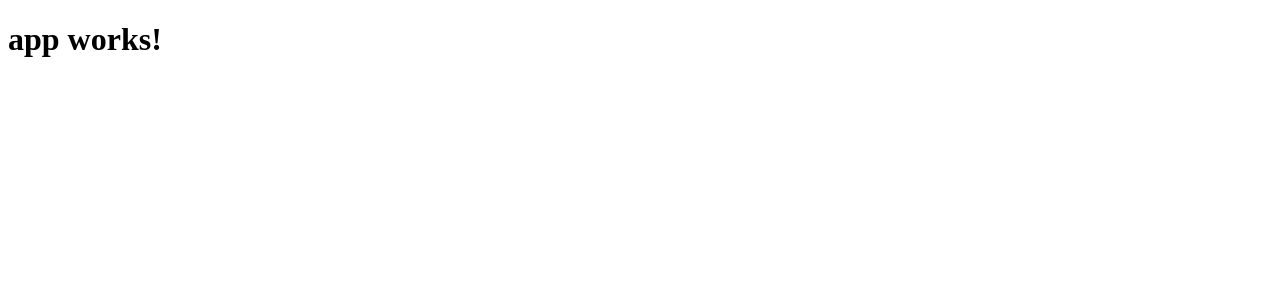
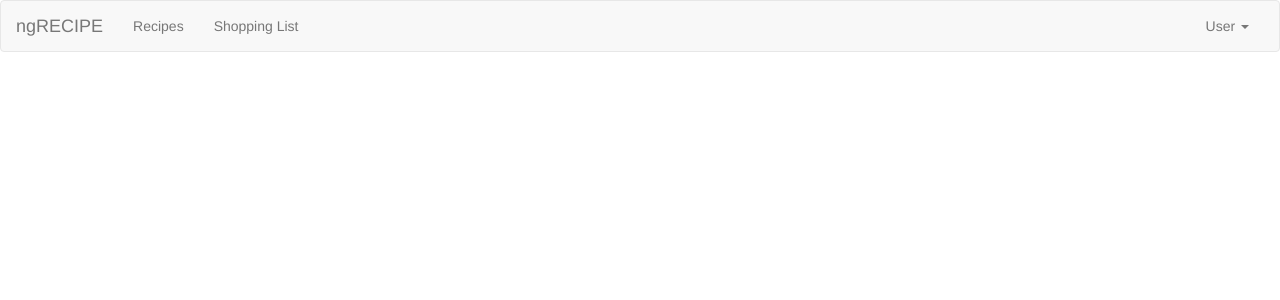
Before and after one commit to saibot777/ng-Recipe, an Angular app: page / in a window 1280 px wide. Shown: the top 300 px of the page. Built offline with nearby package versions, Linux system fonts and the light colour scheme.

Commit message:
initial commit, header component created

```diff
--- a/src/app/app.component.html
+++ b/src/app/app.component.html
@@ -1,3 +1 @@
-<h1>
-  {{title}}
-</h1>
+<rb-header></rb-header>
--- a/src/app/app.component.ts
+++ b/src/app/app.component.ts
@@ -1,10 +1,10 @@
 import { Component } from '@angular/core';
+import { HeaderComponent } from './header.component';
 
 @Component({
   selector: 'app-root',
-  templateUrl: './app.component.html',
-  styleUrls: ['./app.component.css']
+  templateUrl: './app.component.html'
 })
 export class AppComponent {
-  title = 'app works!';
+
 }
--- a/src/app/app.module.ts
+++ b/src/app/app.module.ts
@@ -4,10 +4,12 @@
 import { HttpModule } from '@angular/http';
 
 import { AppComponent } from './app.component';
+import { HeaderComponent } from './header.component';
 
 @NgModule({
   declarations: [
-    AppComponent
+    AppComponent,
+    HeaderComponent
   ],
   imports: [
     BrowserModule,
--- /dev/null
+++ b/src/app/header.component.html
@@ -0,0 +1,27 @@
+<nav class="navbar navbar-default">
+  <div class="container-fluid">
+    <!-- Brand and toggle get grouped for better mobile display -->
+    <div class="navbar-header">
+      <a class="navbar-brand" href="#">ngRECIPE</a>
+    </div>
+
+    <!-- Collect the nav links, forms, and other content for toggling -->
+    <div class="collapse navbar-collapse" id="bs-example-navbar-collapse-1">
+      <ul class="nav navbar-nav">
+        <li><a href="#">Recipes</a></li>
+        <li><a href="#">Shopping List</a></li>
+      </ul>
+      <ul class="nav navbar-nav navbar-right">
+        <li class="dropdown">
+          <a href="#" class="dropdown-toggle" data-toggle="dropdown" role="button" aria-haspopup="true" aria-expanded="false">User <span class="caret"></span></a>
+          <ul class="dropdown-menu">
+            <li><a href="#">Login</a></li>
+            <li><a href="#">Another action</a></li>
+            <li role="separator" class="divider"></li>
+            <li><a href="#">Logout</a></li>
+          </ul>
+        </li>
+      </ul>
+    </div><!-- /.navbar-collapse -->
+  </div><!-- /.container-fluid -->
+</nav>
--- /dev/null
+++ b/src/app/header.component.ts
@@ -0,0 +1,14 @@
+import { Component, OnInit } from '@angular/core';
+
+@Component({
+  selector: 'rb-header',
+  templateUrl: './header.component.html'
+})
+export class HeaderComponent implements OnInit {
+
+  constructor() { }
+
+  ngOnInit() {
+  }
+
+}
--- a/src/index.html
+++ b/src/index.html
@@ -7,6 +7,8 @@
 
   <meta name="viewport" content="width=device-width, initial-scale=1">
   <link rel="icon" type="image/x-icon" href="favicon.ico">
+  <!-- Bootstrap CSS -->
+  <link rel="stylesheet" href="https://maxcdn.bootstrapcdn.com/bootstrap/3.3.7/css/bootstrap.min.css" integrity="sha384-BVYiiSIFeK1dGmJRAkycuHAHRg32OmUcww7on3RYdg4Va+PmSTsz/K68vbdEjh4u" crossorigin="anonymous">
 </head>
 <body>
   <app-root>Loading...</app-root>
```
Also changed, not shown: src/app/app.component.css (deleted).
